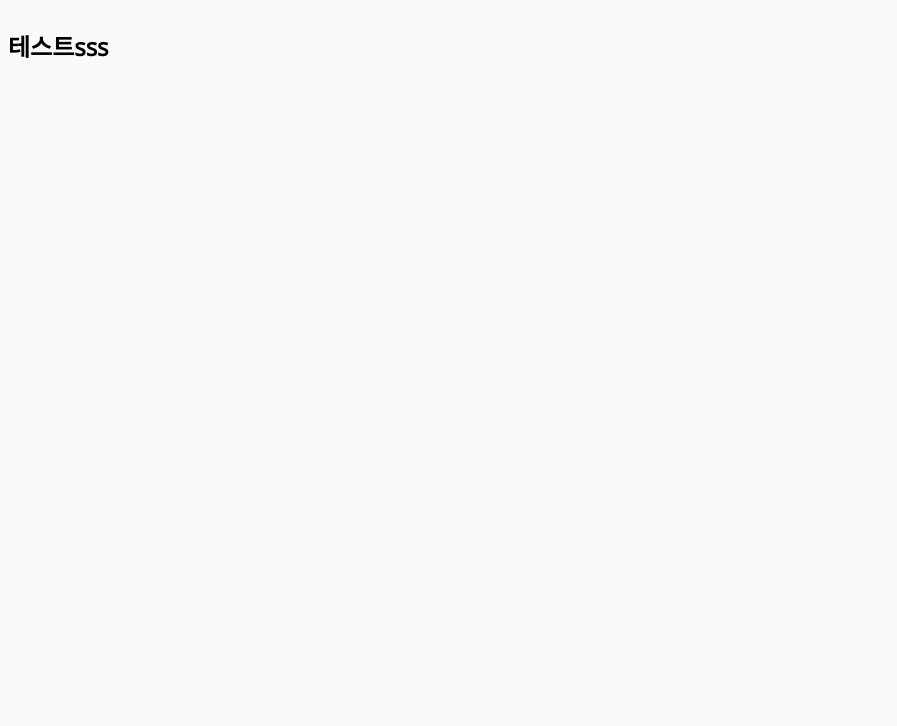
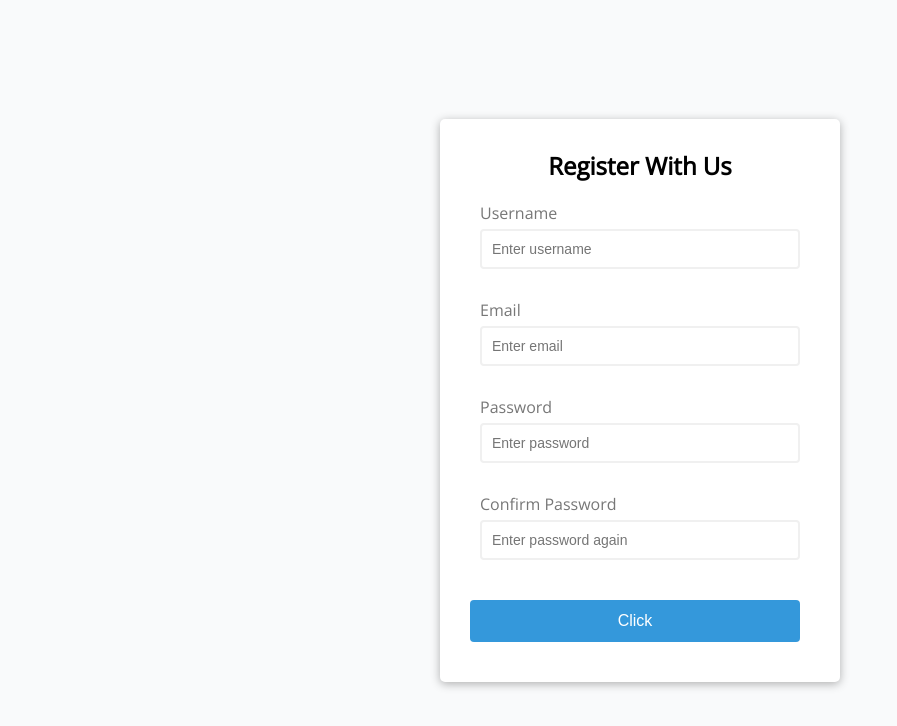
Before and after one commit to PTCman/vanillawebprojects, a plain HTML site: page form-validator/index.html in a window 1280 px wide. Shown: the whole page, without its empty margins (0-897 px from the left). Drawn offline with nearby package versions, Linux system fonts and the light colour scheme.

Commit message:
html css 완료료

```diff
--- a/form-validator/index.html
+++ b/form-validator/index.html
@@ -5,15 +5,39 @@
   <meta charset="UTF-8">
   <meta name="viewport" content="width=device-width, initial-scale=1.0">
   <link rel="stylesheet" href="style.css">
-  <title>form-validator</title>
+  <title>Form-Validator</title>
 </head>
 
 <body>
 
   <div class="container">
-    <form>
-      <h2>테스트sss</h2>
+    <form id="form" class="form">
+      <h2>Register With Us</h2>
+      <div class="form-control">
+        <label for="username">Username</label>
+        <input type="text" id="username" placeholder="Enter username"/>
+        <small>Error message</small>
+      </div>
+      <div class="form-control">
+        <label for="email">Email</label>
+        <input type="text" id="email" placeholder="Enter email"/>
+        <small>Error message</small>
+      </div>
+      <div class="form-control">
+        <label for="password">Password</label>
+        <input type="password" id="password" placeholder="Enter password"/>
+        <small>Error message</small>
+      </div>
+      <div class="form-control">
+        <label for="password2">Confirm Password</label>
+        <input type="password" id="password2" placeholder="Enter password again"/>
+        <small>Error message</small>
+      </div>
     </form>
+    <div class="likeform">
+      <button onclick="onClick()">Click</button>
+    </div>
+
   </div>
 
 
--- a/form-validator/script.js
+++ b/form-validator/script.js
@@ -0,0 +1,12 @@
+const form = document.getElementById('form');
+
+form.addEventListener('submit', (e)=>{
+  e.preventDefault();
+
+  console.log('잘 됩니까?')
+})
+
+
+function onClick(){
+  console.log("클릭버튼을 누름")
+}
--- a/form-validator/style.css
+++ b/form-validator/style.css
@@ -14,5 +14,87 @@ body{
   background-color: #f9fafb;
   font-family: 'Open Sans', sans-serif;
   display: flex;
+  justify-content: center;
+  align-items: center;
+  margin: 0;
+  min-height: 100vh;
+}
 
+.container{
+  background-color: white;
+  width: 400px;
+  border-radius: 5px;
+  box-shadow: 0 2px 10px rgba(0, 0, 0, 0.3);
 }
+
+h2 {
+  text-align: center;
+  margin: 0 0 20px;
+}
+
+.form{
+  padding: 30px 40px 0 40px;
+}
+
+.form-control{
+  margin-bottom: 10px;
+  padding-bottom: 20px;
+  position: relative;
+}
+
+.form-control label{
+  display: block;
+  color: #777;
+  margin-bottom: 5px;
+}
+
+.form-control input{
+  border: 2px solid #f0f0f0;
+  border-radius: 4px;
+  display: block;
+  width: 100%;
+  padding: 10px;
+  font-size: 14px;
+}
+
+.form-control input:focus{
+  outline: 0;
+  border-color: #777;
+}
+
+.form-control .success input {
+  border-color: var(--success-color);
+}
+
+.form-control .error input{
+  border-color: var(--error-color);
+}
+
+.form-control small{
+  color: var(--error-color);
+  position: absolute;
+  bottom: 0;
+  left: 0;
+  visibility: hidden;
+}
+
+.form-control .error small{
+  visibility: visible;
+}
+
+.likeform{
+  padding: 0 40px 40px 30px;
+}
+
+.likeform button{
+  cursor: pointer;
+  background-color: #3498db;
+  border: none;
+  border-radius: 4px;
+  color: #fff;
+  font-size: 16px;
+  padding: 12px;
+  width: 100%;
+  display: block;
+  margin-top: 20px;
+}
```
